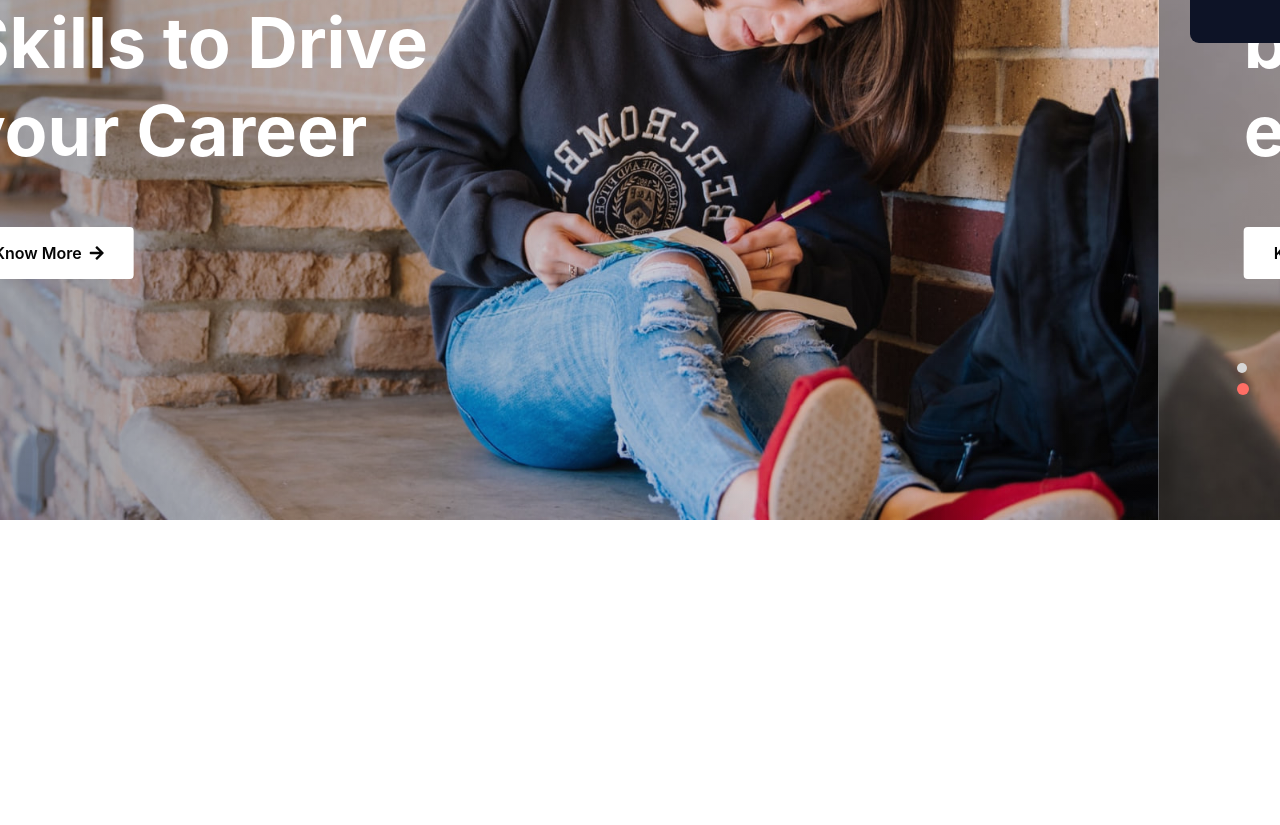
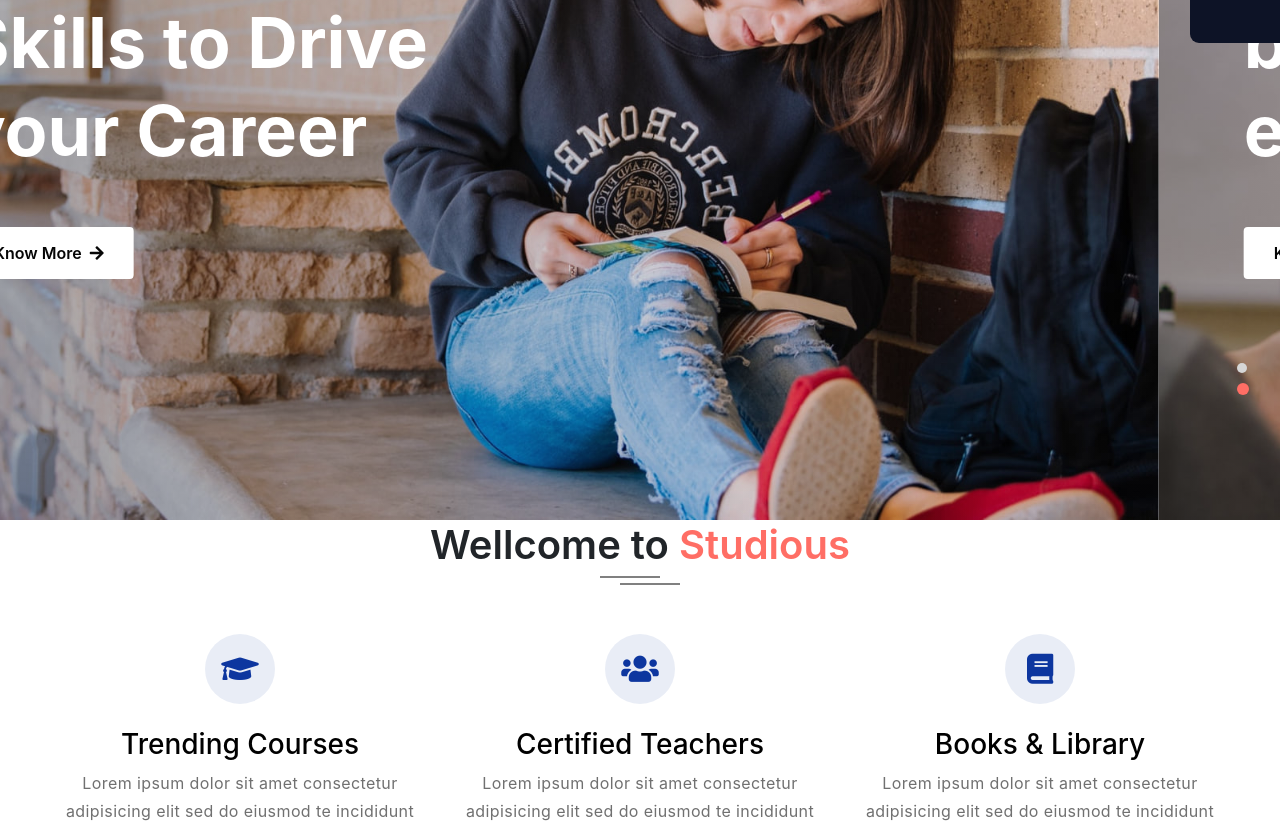
Before and after one commit to vinhtb18/bc28-capstone-TieuBuuVinh-NguyenBinhSon, a plain HTML site: page index.html in a window 1280 px wide. Shown: the part 335-1160 px from the top of the page. Before the commit the page ends 855 px from the top, so only its background shows below. Drawn offline with nearby package versions, Linux system fonts and the light colour scheme.

Commit message:
son-wellcome

```diff
--- a/index.html
+++ b/index.html
@@ -182,6 +182,58 @@
 
     </section>
 
+<!-- wellcome -->
+<section class="wellcome">
+    <div class="wellcome__wrap">
+        <div class="title">
+            <h3 class="title-main">Wellcome to <span>Studious</span></h3>
+        </div>
+        <div class="wellcome__content">
+            <div class="wellcome__item">
+                <div class="item-body">
+                    <div class="item-img">
+                        <i class="fas fa-graduation-cap"></i>
+                    </div>
+                    <div class="item-info">
+                        <a href="about.html">
+                            <h3 class="item-title">Trending Courses</h3>
+                        </a>
+                        <p class="item-text">Lorem ipsum dolor sit amet consectetur adipisicing elit sed do
+                            eiusmod te incididunt</p>
+                    </div>
+                </div>
+            </div>
+            <div class="wellcome__item">
+                <div class="item-body">
+                    <div class="item-img">
+                        <i class="fas fa-users"></i>
+                    </div>
+                    <div class="item-info">
+                        <a href="about.html">
+                            <h3 class="item-title">Certified Teachers</h3>
+                        </a>
+                        <p class="item-text">Lorem ipsum dolor sit amet consectetur adipisicing elit sed do
+                            eiusmod te incididunt</p>
+                    </div>
+                </div>
+            </div>
+            <div class="wellcome__item">
+                <div class="item-body">
+                    <div class="item-img">
+                        <i class="fas fa-book"></i>
+                    </div>
+                    <div class="item-info">
+                        <a href="about.html">
+                            <h3 class="item-title">Books & Library</h3>
+                        </a>
+                        <p class="item-text">Lorem ipsum dolor sit amet consectetur adipisicing elit sed do
+                            eiusmod te incididunt</p>
+                    </div>
+                </div>
+            </div>
+        </div>
+    </div>
+</section>
 
 
 
```
